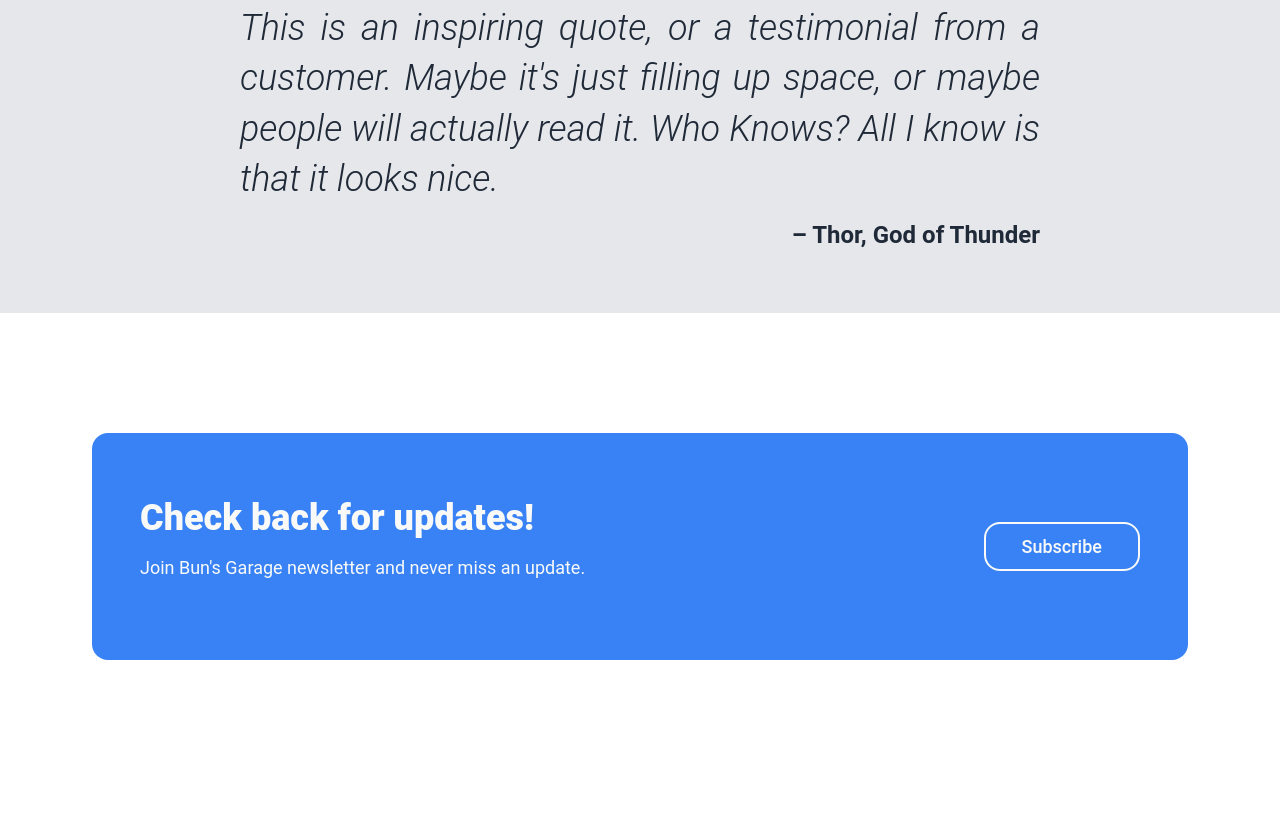
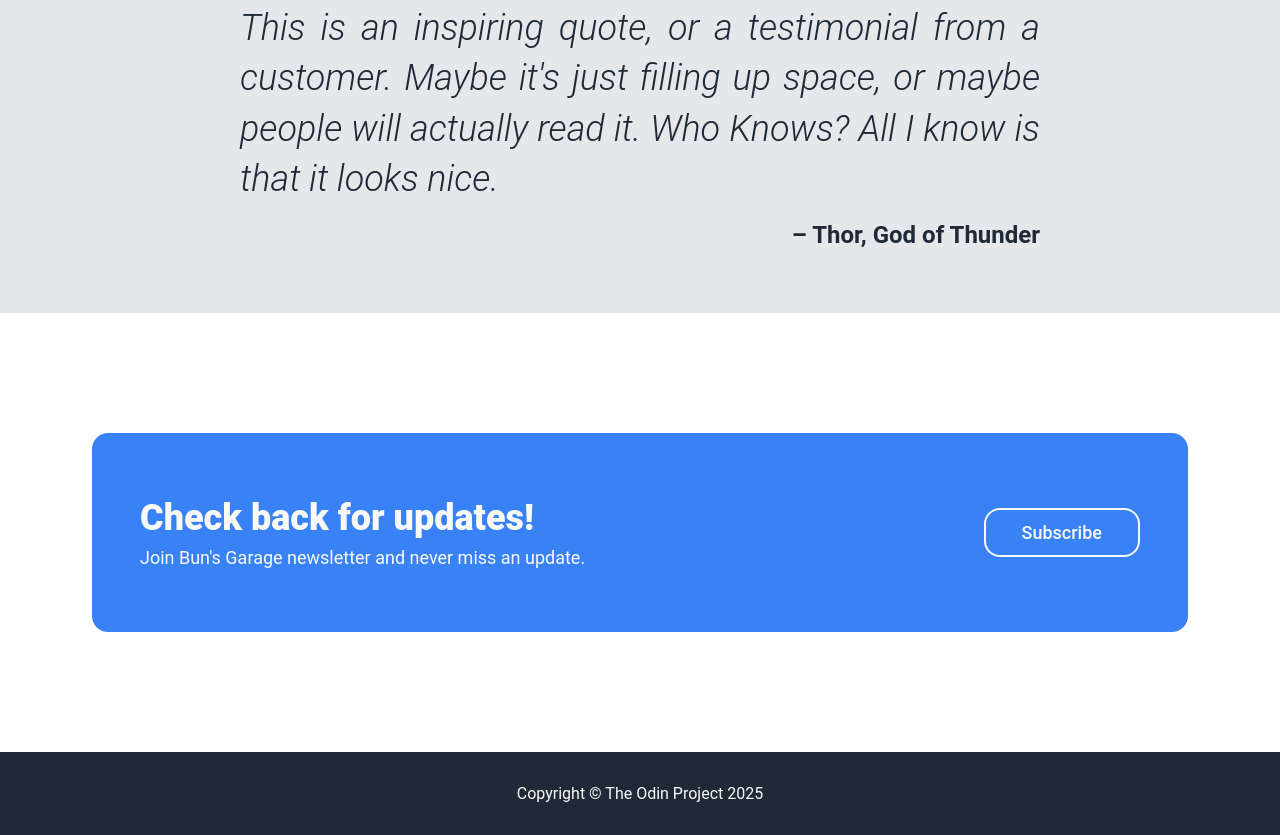
Before and after one commit to bunda4th/Odin-Landing-Page, a plain HTML site: page index.html in a window 1280 px wide. Shown: the part 1209-2044 px from the top of the page. Before the commit the page ends 1989 px from the top, so only its background shows below. Drawn offline with Linux system fonts and the light colour scheme.

Commit message:
Added footer section with copyright info.

```diff
--- a/index.html
+++ b/index.html
@@ -72,5 +72,11 @@
         </div>
     </div>
 
+    <footer class="footer-container">
+        <div class="footer">
+            <div class="footer-text">Copyright &copy; The Odin Project 2025</div>
+        </div>
+    </footer>
+
 </body>
 </html>
--- a/style.css
+++ b/style.css
@@ -6,14 +6,16 @@ body {
 }
 
 .header,
-.hero {
+.hero,
+.footer {
     max-width: 1200px;
     margin: 0 auto;
     padding: 32px;
 }
 
 .header-container,
-.hero-container {
+.hero-container,
+.footer-container {
     background-color: #1F2937;
 }
 
@@ -176,7 +178,7 @@ body {
 }
 
 .cta-text p {
-    margin-top: 8px 0 0 0;
+    margin: 8px 0 0 0;
     font-size: 18px;
 }
 
@@ -189,3 +191,10 @@ body {
     font-size: 18px;
     font-weight: 500;
 }
+
+/* footer section */
+
+.footer {
+    text-align: center;
+    color: #F9FAF8;
+}
```
